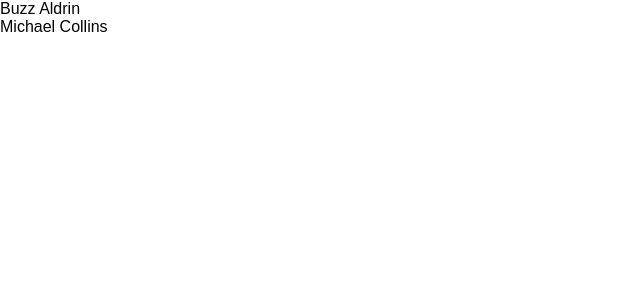
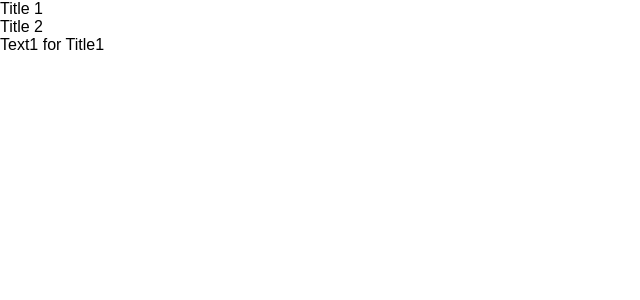
Before and after one commit to uberman4740/chat-react, a React (Create React App) app: page / in a window 1280 px wide. Shown: the top 300 px of the page, without its empty margins (0-640 px from the left). Built offline with nearby package versions, Linux system fonts and the light colour scheme.

Commit message:
Display messages

```diff
--- a/src/App.js
+++ b/src/App.js
@@ -5,22 +5,22 @@ import uuid from 'uuid'
 import {createStore} from 'redux'
 
 const initialState = {
-    activeThreadId: '1-fca2',
+    activeThreadId: '1',
     threads: [
         {
-            id: '1-fca2',
-            title: 'Buzz Aldrin',
+            id: '1',
+            title: 'Title 1',
             messages: [
                 {
-                    text: 'Twelve minutes to ignition.',
+                    text: 'Text1 for Title1',
                     timestamp: Date.now(),
                     id: uuid.v4(),
                 },
             ],
         },
         {
-            id: '2-be91',
-            title: 'Michael Collins',
+            id: '2',
+            title: 'Title 2',
             messages: [],
         },
     ],
@@ -58,11 +58,27 @@ class App extends Component {
         return (
             <div>
                 <ThreadTabs tabs={tabs}/>
+                <Thread thread={activeThread}/>
 
             </div>
         )
 
 
+    }
+}
+class Thread extends Component{
+    render(){
+        const messages = this.props.thread.messages.map((message,index)=>(
+            <div key={index}>
+                {message.text}
+            </div>
+        ))
+
+        return(
+            <div>
+                {messages}
+            </div>
+        )
     }
 }
 
```
